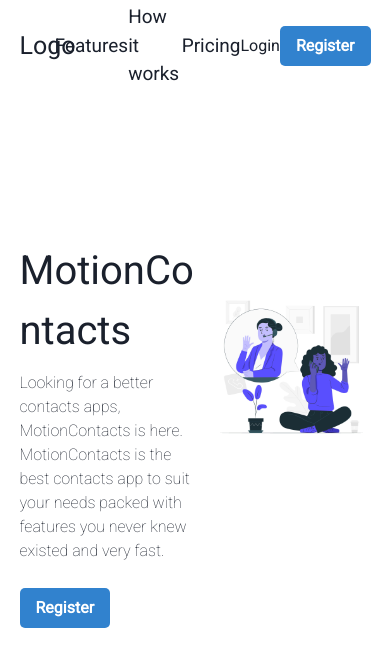
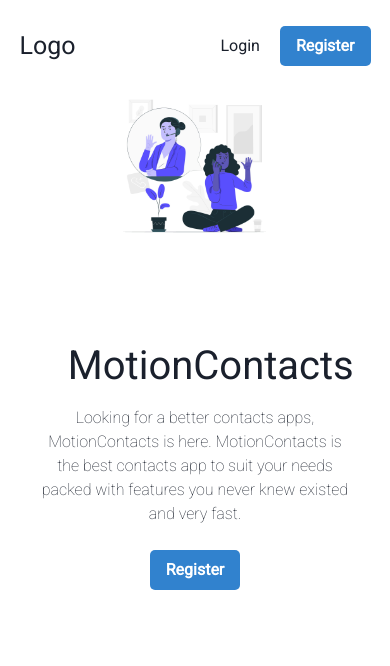
Before and after one commit to davidarogunre/MotionContacts, a React (Create React App) app in the folder frontend/: page / in a window 390 px wide. Shown: the top 666 px of the page. Built offline with nearby package versions, Linux system fonts and the light colour scheme.

Commit message:
Made it completely responsive and finish home welcome page

```diff
--- a/frontend/src/components/Home/Intro.tsx
+++ b/frontend/src/components/Home/Intro.tsx
@@ -6,18 +6,19 @@ import '@fontsource/roboto/100.css'
 
 function Intro() {
   return (
-    <Flex padding="0" width="90%" margin={{base:"40px auto 0 auto", "2xl":"200px auto 0 auto"}} height="500px" alignItems="center">
-        <Box backgroundColor="white" width="50%" height="250px" fontFamily="Roboto" fontWeight="400">
-          <Box fontSize={{base:"40px", md:"50px", xl:"60px"}} id="header" width="110%">
+    <Flex direction={{base:"column-reverse", md:"row"}} padding="0" maxWidth="1600px" width="90%" margin={{base:"10px auto 0 auto", md:"25px auto 0 auto", "2xl":"200px auto 0 auto"}} height="500px" alignItems="center">
+        <Box backgroundColor="white" width={{base:"90%", md:"50%"}} height="250px" fontFamily="Roboto" fontWeight="400">
+          <Box fontSize={{base:"40px", md:"50px", xl:"70px"}} id="header" width="110%" textAlign={{base:"center", md:"initial"}}>
             MotionContacts
           </Box>
-          <Box id="desc" width={{md:"100%", xl:"70%"}} fontWeight="100" marginTop="10px">
+          <Box id="desc" width={{md:"100%", xl:"70%"}} fontWeight="100" marginTop="10px" textAlign={{base:"center", md:"initial"}}>
               Looking for a better contacts apps, MotionContacts is here.
               MotionContacts is the best contacts app to suit your needs packed
               with features you never knew existed and very fast.
           </Box>
-          <Button colorScheme="blue" borderRadius="5px" variant="solid" marginTop="25px">Register</Button>
-
+          <Box display={{base:"flex", md:"block"}} justifyContent={{base:"center"}}>
+          <Button colorScheme="blue" borderRadius="5px" variant="solid" marginTop={{base:"24px", md:"25px"}}>Register</Button>
+          </Box>
         </Box>
         <Spacer/>
         <Image src={illustration} backgroundColor="orange" width={{base:"45%", "2xl":"900px"}} height={{md:"40vw", '2xl':"900px"}}/>
--- a/frontend/src/components/Home/Navbar.tsx
+++ b/frontend/src/components/Home/Navbar.tsx
@@ -5,11 +5,11 @@ import '@fontsource/roboto/400.css'
 function Navbar() {
   const listStyleRemove = {listStyle:"none"}
   return (
-    <Box width="90%" backgroundColor="white" height="60px" margin="16px auto 0 auto" display="flex" justifyContent="space-between" fontFamily="Roboto">
+    <Box width="90%" maxWidth="1600px" backgroundColor="white" height="60px" margin="16px auto 0 auto" display="flex" justifyContent="space-between" fontFamily="Roboto">
         <Box width="10%" height="inherit" display="flex" alignItems="center" fontSize="25px">
             Logo
         </Box>
-        <Box width={{md:"350px", xl:"450px"}} display="flex" justifyContent="space-between" height="inherit" alignItems="center" fontSize="19px">
+        <Box width={{md:"350px", xl:"450px"}} display={{base:"none", md:"flex"}} justifyContent="space-between" height="inherit" alignItems="center" fontSize="19px">
             <li style={listStyleRemove}>
                 Features
             </li>
@@ -20,7 +20,7 @@ function Navbar() {
                 Pricing
             </li>
         </Box>
-        <Box width={{md:"150px", xl:"175px"}} display="flex" justifyContent="space-between" height="inherit" alignItems="center">
+        <Box width={{base:"150px", xl:"175px"}} display="flex" justifyContent="space-between" height="inherit" alignItems="center">
             <Box>Login</Box>
             <Button colorScheme="blue" borderRadius="5px" variant="solid">Register</Button>
         </Box>
```
